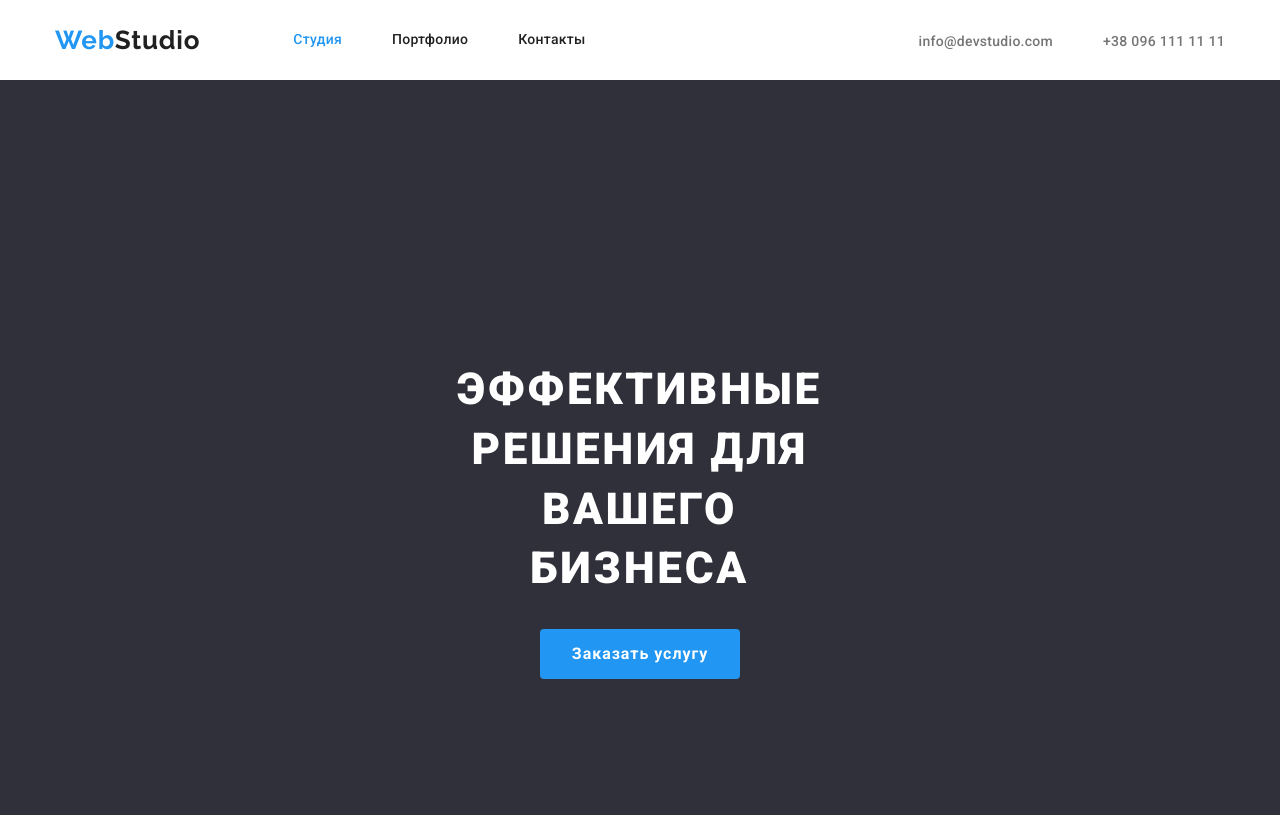
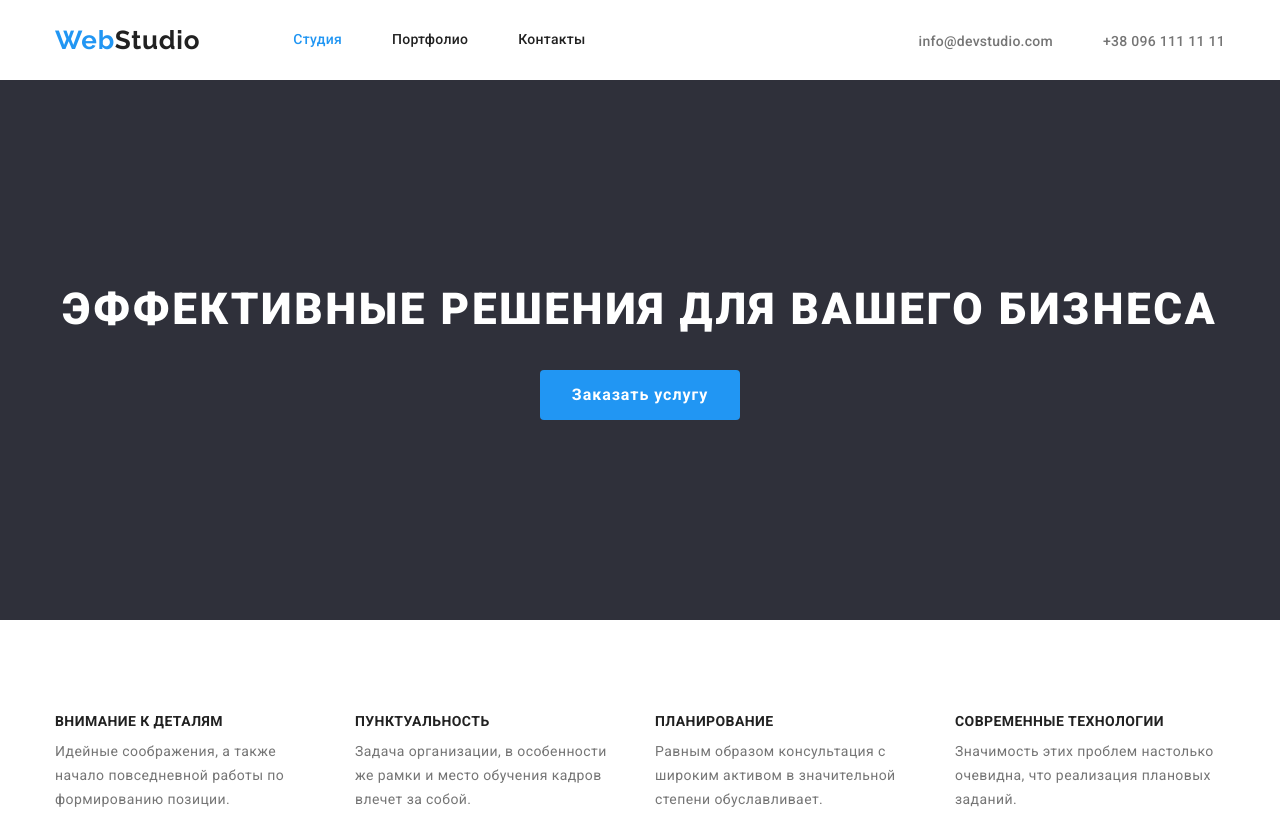
Before and after one commit to kapitoshka24/goit-markup-hw-03, a plain HTML site: page index.html in a window 1280 px wide. Shown: the top 815 px of the page. Drawn offline with nearby package versions, Linux system fonts and the light colour scheme.

Commit message:
edit main-title

```diff
--- a/css/styles-index.css
+++ b/css/styles-index.css
@@ -97,19 +97,17 @@ p {
 .main-title {
   background-color: var(--bg-color-black);
   text-align: center;
+  padding-top: 200px;
+  padding-bottom: 200px;
 }
 .main-title .hero {
   display: block;
-  padding-top: 280px;
-  padding-right: 453px;
-  padding-left: 452px;
-  padding-bottom: 30px;
+  margin-bottom: 30px;
 
   font-family: Roboto;
   font-weight: 900;
   font-size: 44px;
   line-height: 1.36;
-  text-align: center;
   letter-spacing: 0.06em;
   text-transform: uppercase;
   color: var(--white);
@@ -120,13 +118,11 @@ p {
   border: 1px var(--blue);
   padding: 10px 32px;
   min-width: 200px;
-  margin-bottom: 200px;
 
   font-family: Roboto;
   font-weight: bold;
   font-size: 16px;
   line-height: 1.88;
-  text-align: center;
   letter-spacing: 0.06em;
   color: var(--white);
   background: var(--blue);
```
